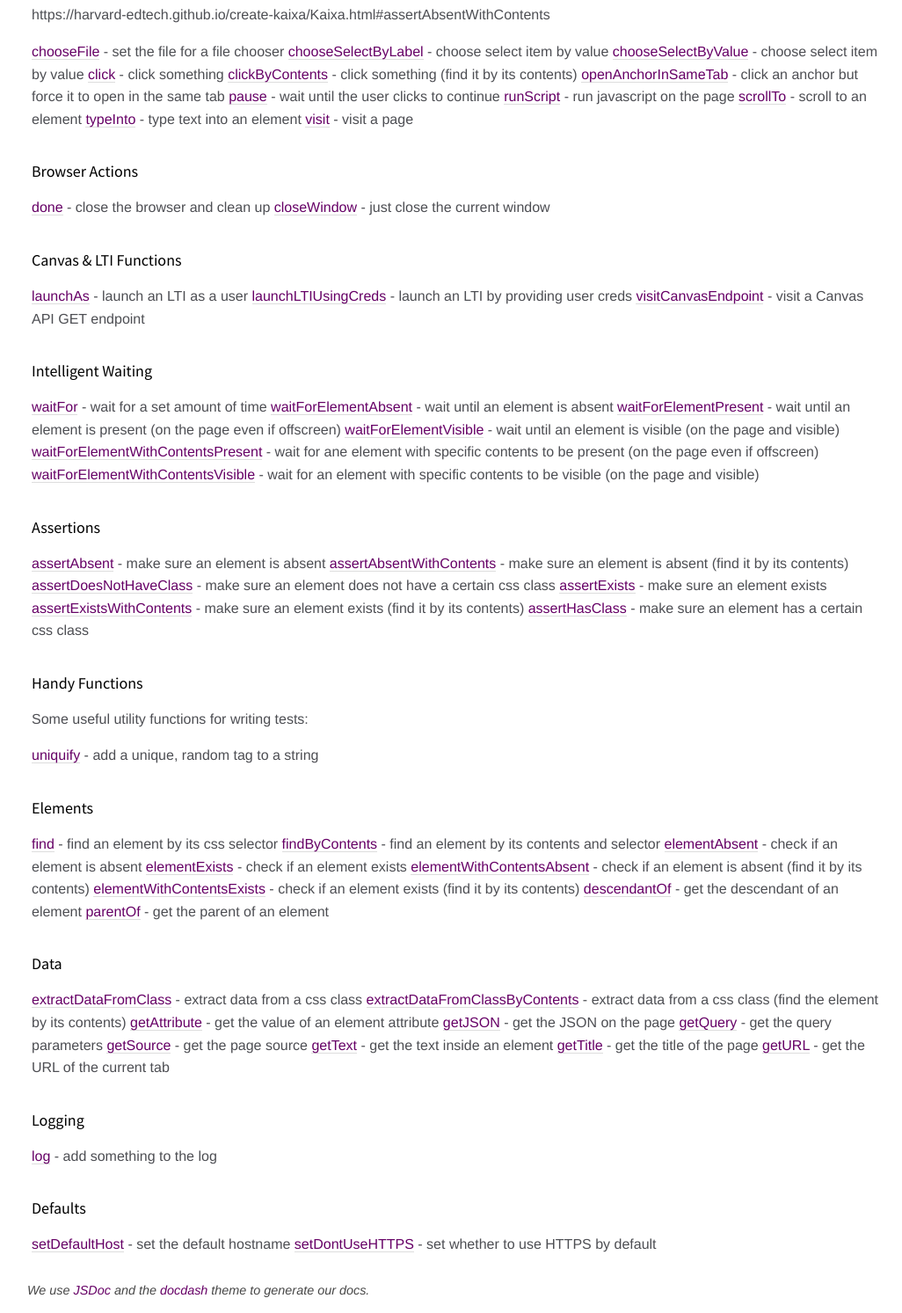
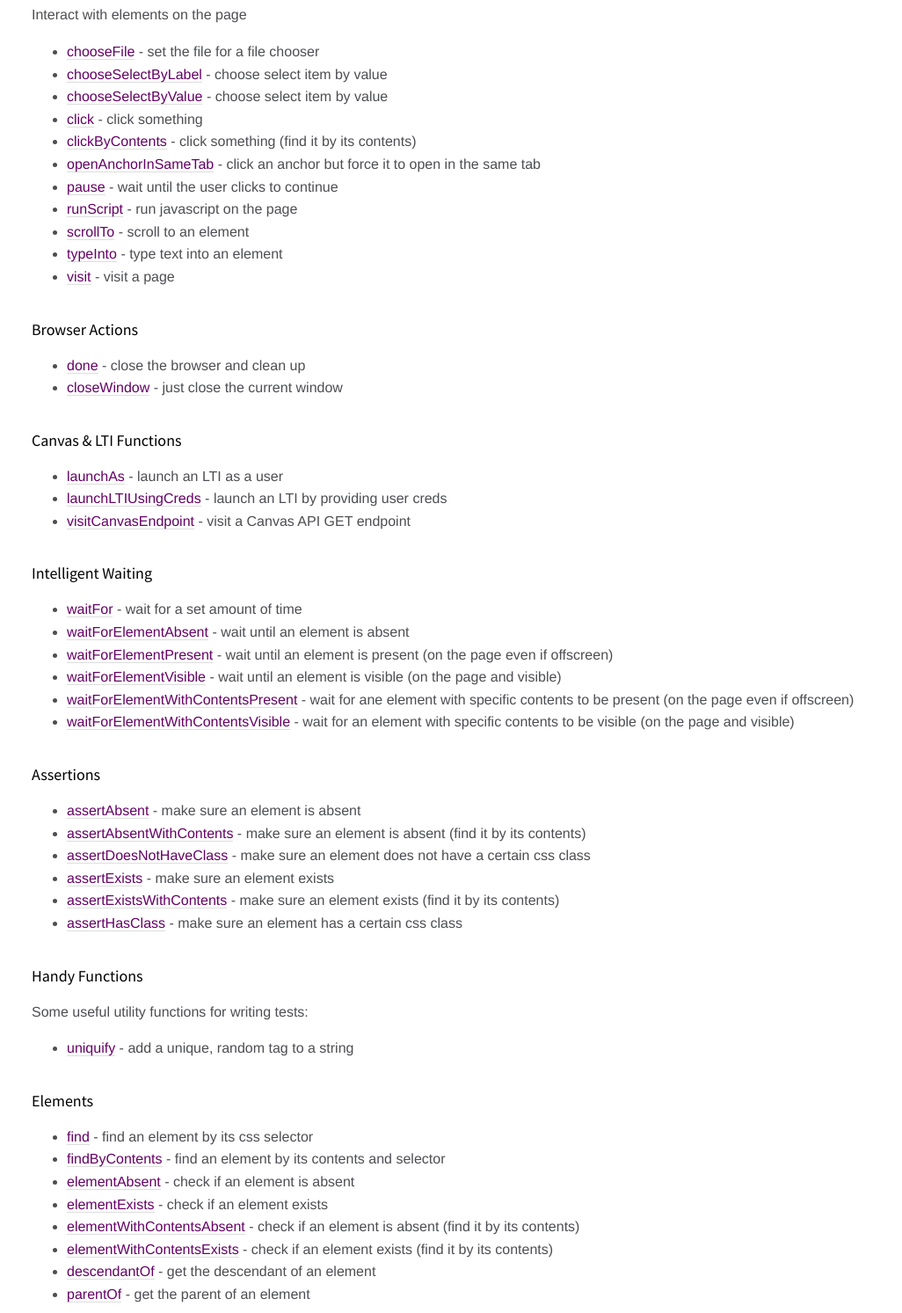
Before and after one commit to harvard-edtech/create-kaixa, a website: page docs/index.html in a window 1280 px wide. Shown: the part 1438-2931 px from the top of the page at 88% size, without its empty margins (254-1280 px from the left). Drawn offline with Linux system fonts and the light colour scheme.

Commit message:
Added bullets

```diff
--- a/docs/index.html
+++ b/docs/index.html
@@ -123,66 +123,86 @@ Kaixa.done();
   </div>
 </h1>
 <h2>Interactions</h2>
-<p>https://harvard-edtech.github.io/create-kaixa/Kaixa.html#assertAbsentWithContents</p>
-<p><a href="https://harvard-edtech.github.io/create-kaixa/Kaixa.html#chooseFile">chooseFile</a> - set the file for a file chooser
-<a href="https://harvard-edtech.github.io/create-kaixa/Kaixa.html#chooseSelectByLabel">chooseSelectByLabel</a> - choose select item by value
-<a href="https://harvard-edtech.github.io/create-kaixa/Kaixa.html#chooseSelectByValue">chooseSelectByValue</a> - choose select item by value
-<a href="https://harvard-edtech.github.io/create-kaixa/Kaixa.html#click">click</a> - click something
-<a href="https://harvard-edtech.github.io/create-kaixa/Kaixa.html#clickByContents">clickByContents</a> - click something (find it by its contents)
-<a href="https://harvard-edtech.github.io/create-kaixa/Kaixa.html#openAnchorInSameTab">openAnchorInSameTab</a> - click an anchor but force it to open in the same tab
-<a href="https://harvard-edtech.github.io/create-kaixa/Kaixa.html#pause">pause</a> - wait until the user clicks to continue
-<a href="https://harvard-edtech.github.io/create-kaixa/Kaixa.html#runScript">runScript</a> - run javascript on the page
-<a href="https://harvard-edtech.github.io/create-kaixa/Kaixa.html#scrollTo">scrollTo</a> - scroll to an element
-<a href="https://harvard-edtech.github.io/create-kaixa/Kaixa.html#typeInto">typeInto</a> - type text into an element
-<a href="https://harvard-edtech.github.io/create-kaixa/Kaixa.html#visit">visit</a> - visit a page</p>
+<p>Interact with elements on the page</p>
+<ul>
+<li><a href="https://harvard-edtech.github.io/create-kaixa/Kaixa.html#chooseFile">chooseFile</a> - set the file for a file chooser</li>
+<li><a href="https://harvard-edtech.github.io/create-kaixa/Kaixa.html#chooseSelectByLabel">chooseSelectByLabel</a> - choose select item by value</li>
+<li><a href="https://harvard-edtech.github.io/create-kaixa/Kaixa.html#chooseSelectByValue">chooseSelectByValue</a> - choose select item by value</li>
+<li><a href="https://harvard-edtech.github.io/create-kaixa/Kaixa.html#click">click</a> - click something</li>
+<li><a href="https://harvard-edtech.github.io/create-kaixa/Kaixa.html#clickByContents">clickByContents</a> - click something (find it by its contents)</li>
+<li><a href="https://harvard-edtech.github.io/create-kaixa/Kaixa.html#openAnchorInSameTab">openAnchorInSameTab</a> - click an anchor but force it to open in the same tab</li>
+<li><a href="https://harvard-edtech.github.io/create-kaixa/Kaixa.html#pause">pause</a> - wait until the user clicks to continue</li>
+<li><a href="https://harvard-edtech.github.io/create-kaixa/Kaixa.html#runScript">runScript</a> - run javascript on the page</li>
+<li><a href="https://harvard-edtech.github.io/create-kaixa/Kaixa.html#scrollTo">scrollTo</a> - scroll to an element</li>
+<li><a href="https://harvard-edtech.github.io/create-kaixa/Kaixa.html#typeInto">typeInto</a> - type text into an element</li>
+<li><a href="https://harvard-edtech.github.io/create-kaixa/Kaixa.html#visit">visit</a> - visit a page</li>
+</ul>
 <h2>Browser Actions</h2>
-<p><a href="https://harvard-edtech.github.io/create-kaixa/Kaixa.html#done">done</a> - close the browser and clean up
-<a href="https://harvard-edtech.github.io/create-kaixa/Kaixa.html#closeWindow">closeWindow</a> - just close the current window</p>
+<ul>
+<li><a href="https://harvard-edtech.github.io/create-kaixa/Kaixa.html#done">done</a> - close the browser and clean up</li>
+<li><a href="https://harvard-edtech.github.io/create-kaixa/Kaixa.html#closeWindow">closeWindow</a> - just close the current window</li>
+</ul>
 <h2>Canvas &amp; LTI Functions</h2>
-<p><a href="https://harvard-edtech.github.io/create-kaixa/Kaixa.html#launchAs">launchAs</a> - launch an LTI as a user
-<a href="https://harvard-edtech.github.io/create-kaixa/Kaixa.html#launchLTIUsingCreds">launchLTIUsingCreds</a> - launch an LTI by providing user creds
-<a href="https://harvard-edtech.github.io/create-kaixa/Kaixa.html#visitCanvasEndpoint">visitCanvasEndpoint</a> - visit a Canvas API GET endpoint</p>
+<ul>
+<li><a href="https://harvard-edtech.github.io/create-kaixa/Kaixa.html#launchAs">launchAs</a> - launch an LTI as a user</li>
+<li><a href="https://harvard-edtech.github.io/create-kaixa/Kaixa.html#launchLTIUsingCreds">launchLTIUsingCreds</a> - launch an LTI by providing user creds</li>
+<li><a href="https://harvard-edtech.github.io/create-kaixa/Kaixa.html#visitCanvasEndpoint">visitCanvasEndpoint</a> - visit a Canvas API GET endpoint</li>
+</ul>
 <h2>Intelligent Waiting</h2>
-<p><a href="https://harvard-edtech.github.io/create-kaixa/Kaixa.html#waitFor">waitFor</a> - wait for a set amount of time
-<a href="https://harvard-edtech.github.io/create-kaixa/Kaixa.html#waitForElementAbsent">waitForElementAbsent</a> - wait until an element is absent
-<a href="https://harvard-edtech.github.io/create-kaixa/Kaixa.html#waitForElementPresent">waitForElementPresent</a> - wait until an element is present (on the page even if offscreen)
-<a href="https://harvard-edtech.github.io/create-kaixa/Kaixa.html#waitForElementVisible">waitForElementVisible</a> - wait until an element is visible (on the page and visible)
-<a href="https://harvard-edtech.github.io/create-kaixa/Kaixa.html#waitForElementWithContentsPresent">waitForElementWithContentsPresent</a> - wait for ane element with specific contents to be present (on the page even if offscreen)
-<a href="https://harvard-edtech.github.io/create-kaixa/Kaixa.html#waitForElementWithContentsVisible">waitForElementWithContentsVisible</a> - wait for an element with specific contents to be visible (on the page and visible)</p>
+<ul>
+<li><a href="https://harvard-edtech.github.io/create-kaixa/Kaixa.html#waitFor">waitFor</a> - wait for a set amount of time</li>
+<li><a href="https://harvard-edtech.github.io/create-kaixa/Kaixa.html#waitForElementAbsent">waitForElementAbsent</a> - wait until an element is absent</li>
+<li><a href="https://harvard-edtech.github.io/create-kaixa/Kaixa.html#waitForElementPresent">waitForElementPresent</a> - wait until an element is present (on the page even if offscreen)</li>
+<li><a href="https://harvard-edtech.github.io/create-kaixa/Kaixa.html#waitForElementVisible">waitForElementVisible</a> - wait until an element is visible (on the page and visible)</li>
+<li><a href="https://harvard-edtech.github.io/create-kaixa/Kaixa.html#waitForElementWithContentsPresent">waitForElementWithContentsPresent</a> - wait for ane element with specific contents to be present (on the page even if offscreen)</li>
+<li><a href="https://harvard-edtech.github.io/create-kaixa/Kaixa.html#waitForElementWithContentsVisible">waitForElementWithContentsVisible</a> - wait for an element with specific contents to be visible (on the page and visible)</li>
+</ul>
 <h2>Assertions</h2>
-<p><a href="https://harvard-edtech.github.io/create-kaixa/Kaixa.html#assertAbsent">assertAbsent</a> - make sure an element is absent
-<a href="https://harvard-edtech.github.io/create-kaixa/Kaixa.html#assertAbsentWithContents">assertAbsentWithContents</a> - make sure an element is absent (find it by its contents)
-<a href="https://harvard-edtech.github.io/create-kaixa/Kaixa.html#assertDoesNotHaveClass">assertDoesNotHaveClass</a> - make sure an element does not have a certain css class
-<a href="https://harvard-edtech.github.io/create-kaixa/Kaixa.html#assertExists">assertExists</a> - make sure an element exists
-<a href="https://harvard-edtech.github.io/create-kaixa/Kaixa.html#assertExistsWithContents">assertExistsWithContents</a> - make sure an element exists (find it by its contents)
-<a href="https://harvard-edtech.github.io/create-kaixa/Kaixa.html#assertHasClass">assertHasClass</a> - make sure an element has a certain css class</p>
+<ul>
+<li><a href="https://harvard-edtech.github.io/create-kaixa/Kaixa.html#assertAbsent">assertAbsent</a> - make sure an element is absent</li>
+<li><a href="https://harvard-edtech.github.io/create-kaixa/Kaixa.html#assertAbsentWithContents">assertAbsentWithContents</a> - make sure an element is absent (find it by its contents)</li>
+<li><a href="https://harvard-edtech.github.io/create-kaixa/Kaixa.html#assertDoesNotHaveClass">assertDoesNotHaveClass</a> - make sure an element does not have a certain css class</li>
+<li><a href="https://harvard-edtech.github.io/create-kaixa/Kaixa.html#assertExists">assertExists</a> - make sure an element exists</li>
+<li><a href="https://harvard-edtech.github.io/create-kaixa/Kaixa.html#assertExistsWithContents">assertExistsWithContents</a> - make sure an element exists (find it by its contents)</li>
+<li><a href="https://harvard-edtech.github.io/create-kaixa/Kaixa.html#assertHasClass">assertHasClass</a> - make sure an element has a certain css class</li>
+</ul>
 <h2>Handy Functions</h2>
 <p>Some useful utility functions for writing tests:</p>
-<p><a href="https://harvard-edtech.github.io/create-kaixa/Kaixa.html#uniquify">uniquify</a> - add a unique, random tag to a string</p>
+<ul>
+<li><a href="https://harvard-edtech.github.io/create-kaixa/Kaixa.html#uniquify">uniquify</a> - add a unique, random tag to a string</li>
+</ul>
 <h2>Elements</h2>
-<p><a href="https://harvard-edtech.github.io/create-kaixa/Kaixa.html#find">find</a> - find an element by its css selector
-<a href="https://harvard-edtech.github.io/create-kaixa/Kaixa.html#findByContents">findByContents</a> - find an element by its contents and selector
-<a href="https://harvard-edtech.github.io/create-kaixa/Kaixa.html#elementAbsent">elementAbsent</a> - check if an element is absent
-<a href="https://harvard-edtech.github.io/create-kaixa/Kaixa.html#elementExists">elementExists</a> - check if an element exists
-<a href="https://harvard-edtech.github.io/create-kaixa/Kaixa.html#elementWithContentsAbsent">elementWithContentsAbsent</a> - check if an element is absent (find it by its contents)
-<a href="https://harvard-edtech.github.io/create-kaixa/Kaixa.html#elementWithContentsExists">elementWithContentsExists</a> - check if an element exists (find it by its contents)
-<a href="https://harvard-edtech.github.io/create-kaixa/Kaixa.html#descendantOf">descendantOf</a> - get the descendant of an element
-<a href="https://harvard-edtech.github.io/create-kaixa/Kaixa.html#parentOf">parentOf</a> - get the parent of an element</p>
+<ul>
+<li><a href="https://harvard-edtech.github.io/create-kaixa/Kaixa.html#find">find</a> - find an element by its css selector</li>
+<li><a href="https://harvard-edtech.github.io/create-kaixa/Kaixa.html#findByContents">findByContents</a> - find an element by its contents and selector</li>
+<li><a href="https://harvard-edtech.github.io/create-kaixa/Kaixa.html#elementAbsent">elementAbsent</a> - check if an element is absent</li>
+<li><a href="https://harvard-edtech.github.io/create-kaixa/Kaixa.html#elementExists">elementExists</a> - check if an element exists</li>
+<li><a href="https://harvard-edtech.github.io/create-kaixa/Kaixa.html#elementWithContentsAbsent">elementWithContentsAbsent</a> - check if an element is absent (find it by its contents)</li>
+<li><a href="https://harvard-edtech.github.io/create-kaixa/Kaixa.html#elementWithContentsExists">elementWithContentsExists</a> - check if an element exists (find it by its contents)</li>
+<li><a href="https://harvard-edtech.github.io/create-kaixa/Kaixa.html#descendantOf">descendantOf</a> - get the descendant of an element</li>
+<li><a href="https://harvard-edtech.github.io/create-kaixa/Kaixa.html#parentOf">parentOf</a> - get the parent of an element</li>
+</ul>
 <h2>Data</h2>
-<p><a href="https://harvard-edtech.github.io/create-kaixa/Kaixa.html#extractDataFromClass">extractDataFromClass</a> - extract data from a css class
-<a href="https://harvard-edtech.github.io/create-kaixa/Kaixa.html#extractDataFromClassByContents">extractDataFromClassByContents</a> - extract data from a css class (find the element by its contents)
-<a href="https://harvard-edtech.github.io/create-kaixa/Kaixa.html#getAttribute">getAttribute</a> - get the value of an element attribute
-<a href="https://harvard-edtech.github.io/create-kaixa/Kaixa.html#getJSON">getJSON</a> - get the JSON on the page
-<a href="https://harvard-edtech.github.io/create-kaixa/Kaixa.html#getQuery">getQuery</a> - get the query parameters
-<a href="https://harvard-edtech.github.io/create-kaixa/Kaixa.html#getSource">getSource</a> - get the page source
-<a href="https://harvard-edtech.github.io/create-kaixa/Kaixa.html#getText">getText</a> - get the text inside an element
-<a href="https://harvard-edtech.github.io/create-kaixa/Kaixa.html#getTitle">getTitle</a> - get the title of the page
-<a href="https://harvard-edtech.github.io/create-kaixa/Kaixa.html#getURL">getURL</a> - get the URL of the current tab</p>
+<ul>
+<li><a href="https://harvard-edtech.github.io/create-kaixa/Kaixa.html#extractDataFromClass">extractDataFromClass</a> - extract data from a css class</li>
+<li><a href="https://harvard-edtech.github.io/create-kaixa/Kaixa.html#extractDataFromClassByContents">extractDataFromClassByContents</a> - extract data from a css class (find the element by its contents)</li>
+<li><a href="https://harvard-edtech.github.io/create-kaixa/Kaixa.html#getAttribute">getAttribute</a> - get the value of an element attribute</li>
+<li><a href="https://harvard-edtech.github.io/create-kaixa/Kaixa.html#getJSON">getJSON</a> - get the JSON on the page</li>
+<li><a href="https://harvard-edtech.github.io/create-kaixa/Kaixa.html#getQuery">getQuery</a> - get the query parameters</li>
+<li><a href="https://harvard-edtech.github.io/create-kaixa/Kaixa.html#getSource">getSource</a> - get the page source</li>
+<li><a href="https://harvard-edtech.github.io/create-kaixa/Kaixa.html#getText">getText</a> - get the text inside an element</li>
+<li><a href="https://harvard-edtech.github.io/create-kaixa/Kaixa.html#getTitle">getTitle</a> - get the title of the page</li>
+<li><a href="https://harvard-edtech.github.io/create-kaixa/Kaixa.html#getURL">getURL</a> - get the URL of the current tab</li>
+</ul>
 <h2>Logging</h2>
-<p><a href="https://harvard-edtech.github.io/create-kaixa/Kaixa.html#log">log</a> - add something to the log</p>
+<ul>
+<li><a href="https://harvard-edtech.github.io/create-kaixa/Kaixa.html#log">log</a> - add something to the log</li>
+</ul>
 <h2>Defaults</h2>
-<p><a href="https://harvard-edtech.github.io/create-kaixa/Kaixa.html#setDefaultHost">setDefaultHost</a> - set the default hostname
-<a href="https://harvard-edtech.github.io/create-kaixa/Kaixa.html#setDontUseHTTPS">setDontUseHTTPS</a> - set whether to use HTTPS by default</p></article>
+<ul>
+<li><a href="https://harvard-edtech.github.io/create-kaixa/Kaixa.html#setDefaultHost">setDefaultHost</a> - set the default hostname</li>
+<li><a href="https://harvard-edtech.github.io/create-kaixa/Kaixa.html#setDontUseHTTPS">setDontUseHTTPS</a> - set whether to use HTTPS by default</li>
+</ul></article>
     </section>
 
 
```
Also changed, not shown: docBuilder/DOCS_HOME.md (+51 -50 lines).
